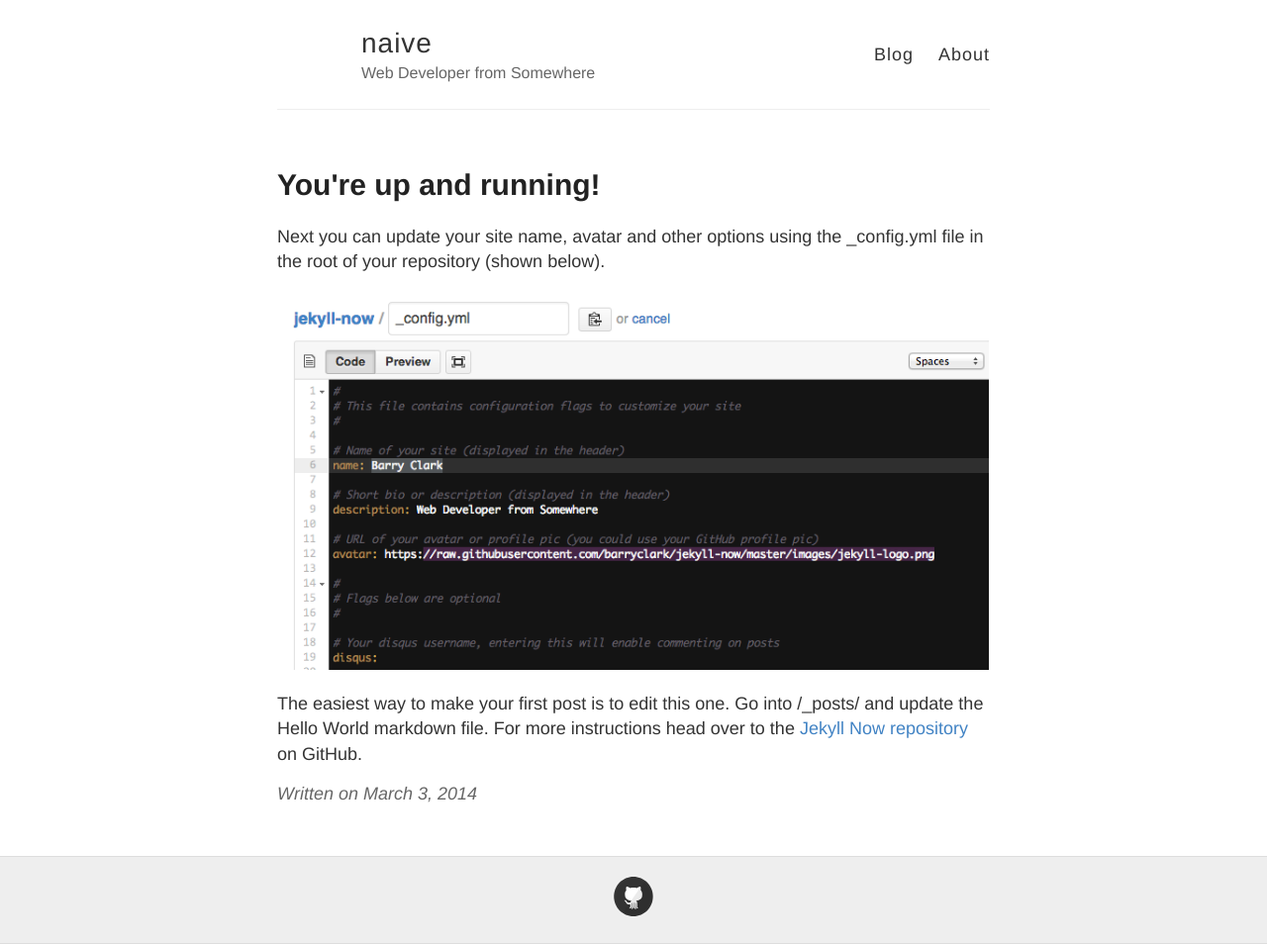
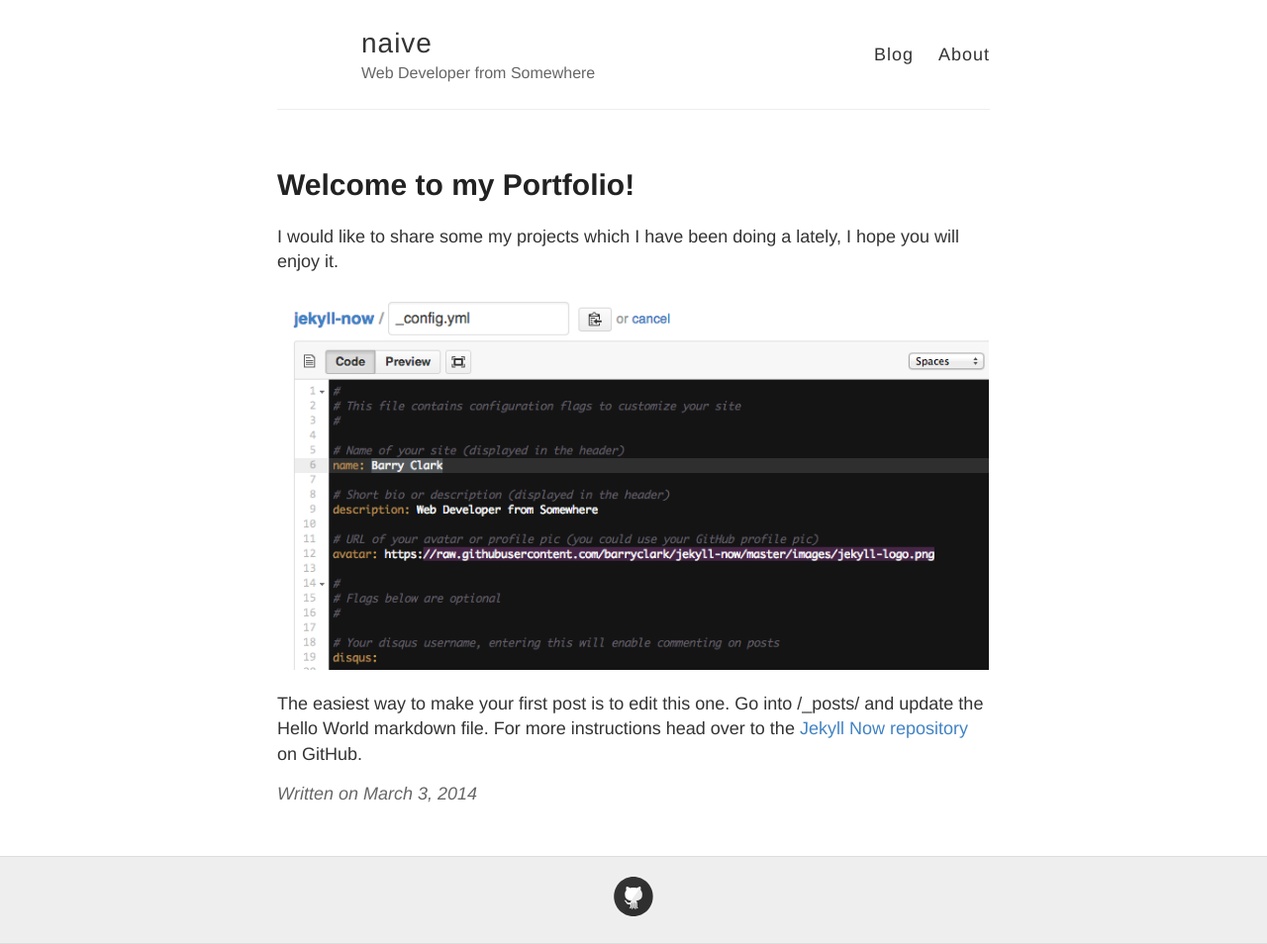
Before and after one commit to naiveba/naiveba.github.io, a Jekyll site: the page built from _posts/2014-3-3-Hello-World.md, in a window 1280 px wide. Shown: the whole page at 99% size. Built offline with Jekyll 4.4.1, drawn with Linux system fonts in a browser that asks for light colours.

```diff
--- a/_posts/2014-3-3-Hello-World.md
+++ b/_posts/2014-3-3-Hello-World.md
@@ -1,9 +1,9 @@
 ---
 layout: post
-title: You're up and running!
+title: Welcome to my Portfolio!
 ---
 
-Next you can update your site name, avatar and other options using the _config.yml file in the root of your repository (shown below).
+I would like to share some my projects which I have been doing a lately, I hope you will enjoy it.
 
 ![_config.yml]({{ site.baseurl }}/images/config.png)
 
```
Also changed, not shown: index.md (added, +7 -0 lines).
